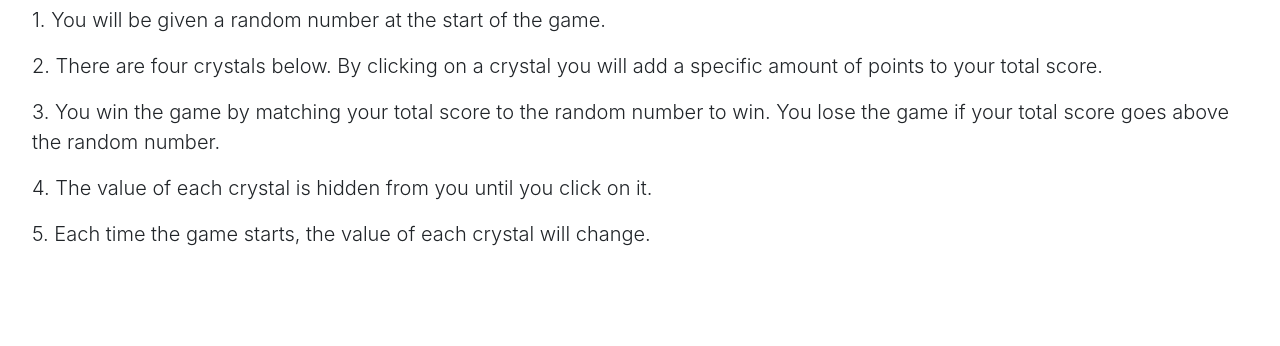
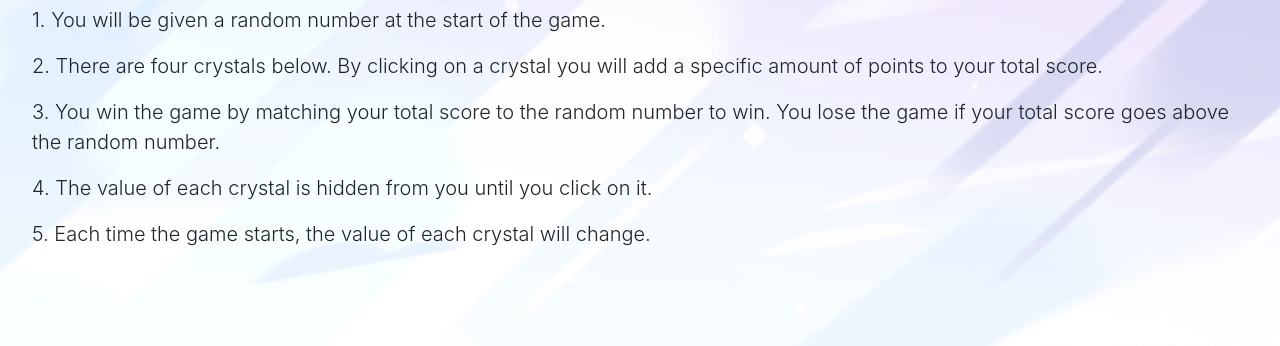
Before and after one commit to nolanklinke/unit-4-game, a plain HTML site: page index.html in a window 1280 px wide. Shown: the part 176-522 px from the top of the page. Drawn offline with nearby package versions, Linux system fonts and the light colour scheme.

Commit message:
added background image for fun

```diff
--- a/assets/css/style.css
+++ b/assets/css/style.css
@@ -0,0 +1,7 @@
+body {
+    background: url(../images/Ocean_Gem_Background_10.jpg) no-repeat center center fixed;
+  -webkit-background-size: cover;
+  -moz-background-size: cover;
+  -o-background-size: cover;
+  background-size: cover;
+}
--- a/index.html
+++ b/index.html
@@ -5,6 +5,7 @@
     <meta name="viewport" content="width=device-width, initial-scale=1.0">
     <meta http-equiv="X-UA-Compatible" content="ie=edge">
     <script src="https://code.jquery.com/jquery-3.3.1.js" integrity="sha256-2Kok7MbOyxpgUVvAk/HJ2jigOSYS2auK4Pfzbm7uH60=" crossorigin="anonymous"></script>
+    <link rel="stylesheet" type="text/css" href="assets/css/style.css">
     <link rel="stylesheet" href="https://stackpath.bootstrapcdn.com/bootstrap/4.1.1/css/bootstrap.min.css" integrity="sha384-WskhaSGFgHYWDcbwN70/dfYBj47jz9qbsMId/iRN3ewGhXQFZCSftd1LZCfmhktB" crossorigin="anonymous">
     <title>Crystals Collector Game</title>
 
```
Also changed, not shown: assets/images/Ocean_Gem_Background_10.jpg (added).
